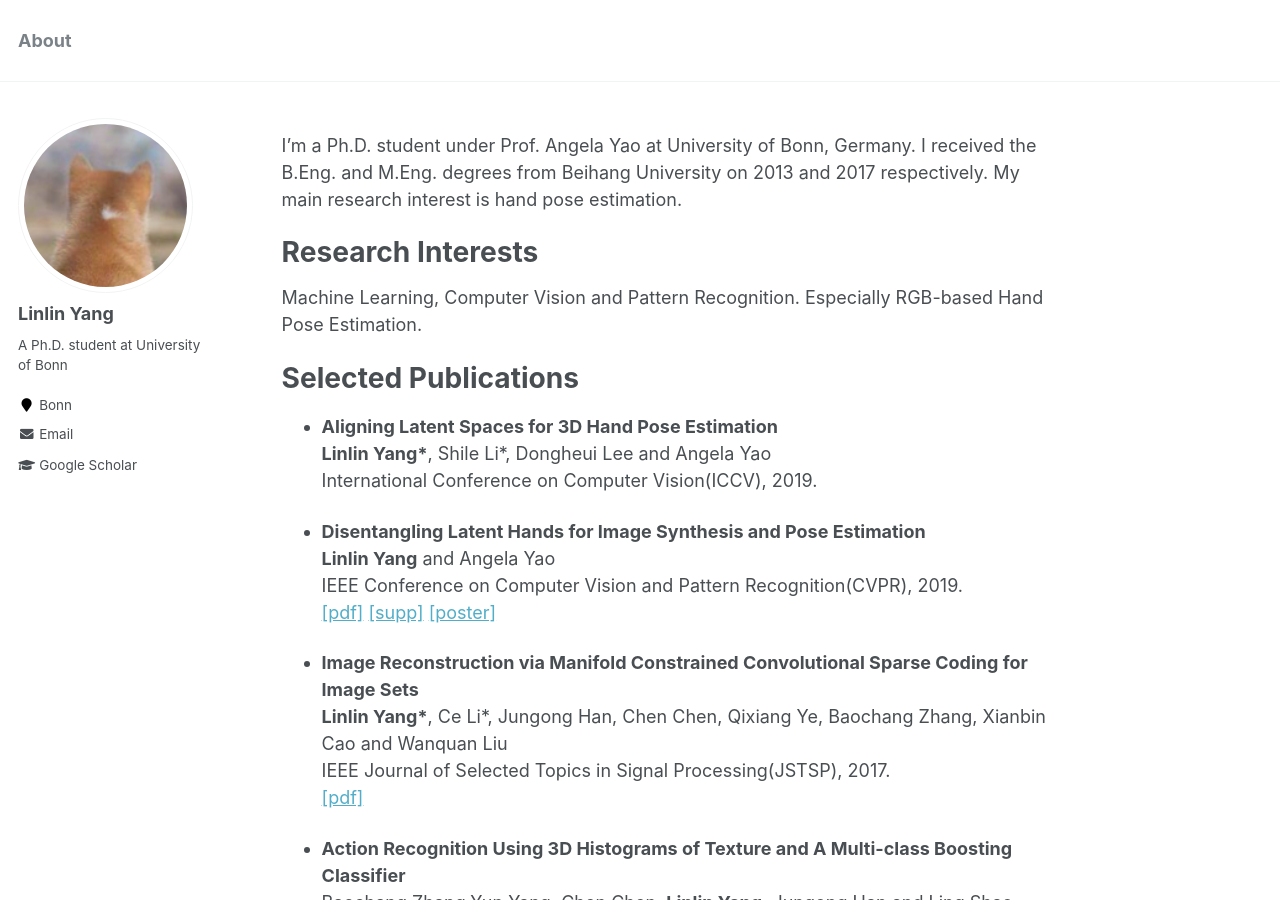
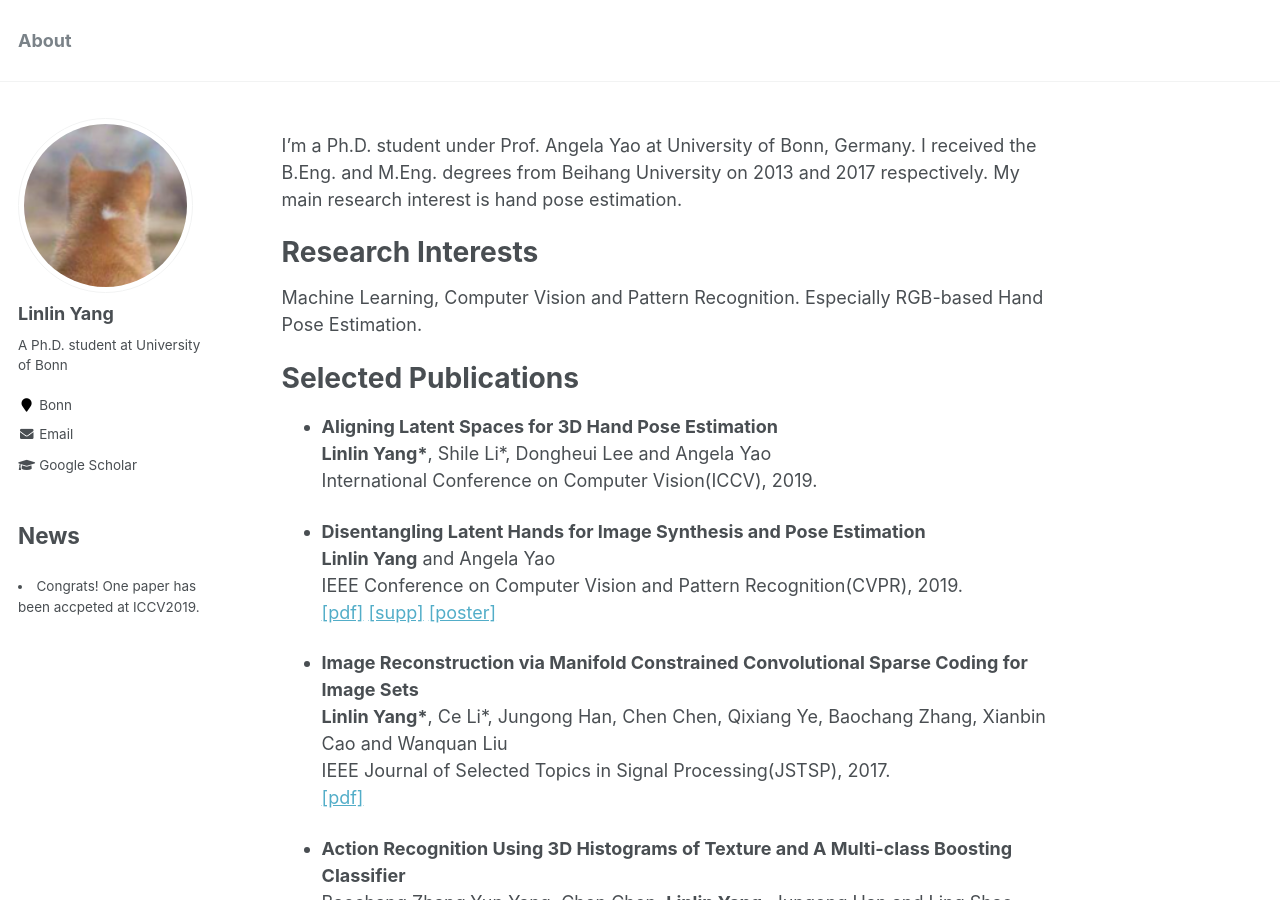
Before and after one commit to bestonebyone/mu4yang, a Jekyll site: the page built from _pages/about.md, in a window 1280 px wide and 900 px high. Built offline with Jekyll 4.4.1, drawn with Linux system fonts in a browser that asks for light colours; comment, search, counter and statistics services are not loaded.

Commit message:
add news

```diff
--- /dev/null
+++ b/_includes/event.html
@@ -0,0 +1,5 @@
+<h2>News</h2>
+<br />
+<li>
+Congrats! One paper has been accpeted at ICCV2019.
+</li>
--- a/_includes/sidebar.html
+++ b/_includes/sidebar.html
@@ -3,6 +3,11 @@
 {% if page.author_profile or layout.author_profile or page.sidebar %}
   <div class="sidebar sticky">
   {% if page.author_profile or layout.author_profile %}{% include author-profile.html %}{% endif %}
+
+  <div id="Event">
+  {% include event.html %}
+  </div>
+
   {% if page.sidebar %}
     {% for s in page.sidebar %}
       {% if s.image %}
@@ -23,3 +28,23 @@
   {% endif %}
   </div>
 {% endif %}
+
+<script type="text/javascript">
+
+function displayEvent(){
+  if($(window).width() < 905){
+  document.getElementById('Event').style.display = 'none';
+} else{
+  document.getElementById('Event').style.display = 'block';
+}
+}
+
+window.onload = function(){
+  displayEvent();
+};
+
+window.onresize = function(){
+  displayEvent();
+};
+
+</script>
```
Also changed, not shown: 1 other file.
